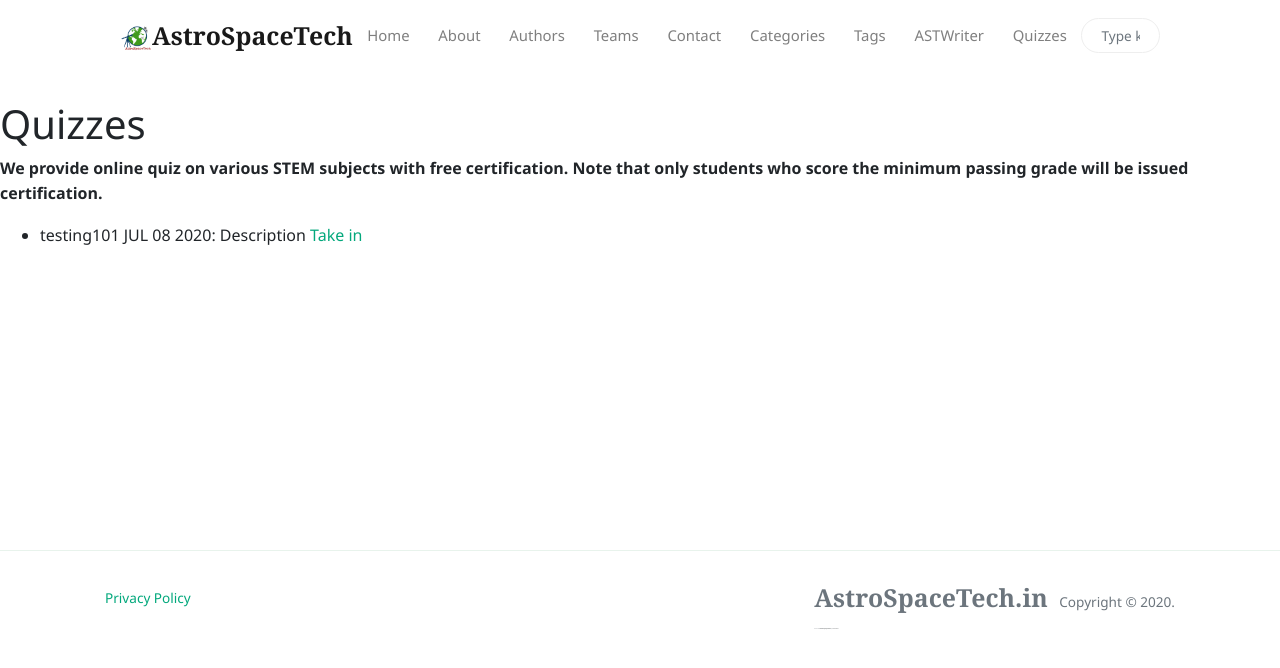
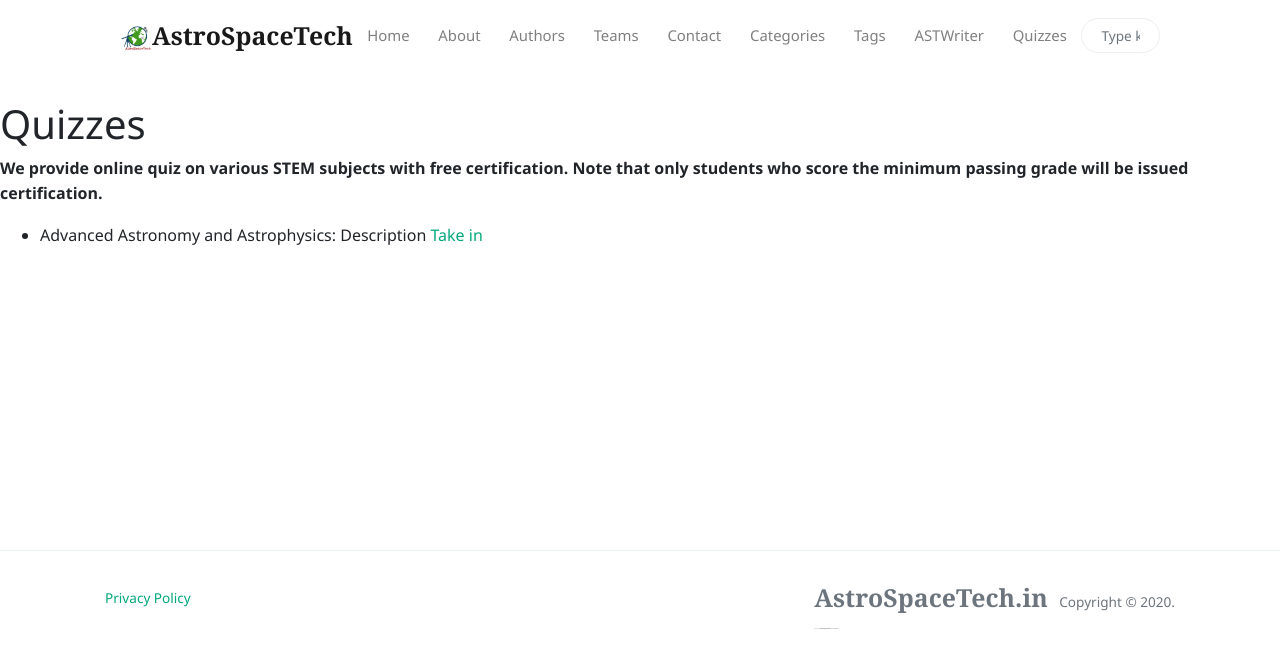
Before and after one commit to AstroSpaceTech/AstroSpaceTech.github.io, a Jekyll site: the page built from quizzes/quizzes.md, in a window 1280 px wide. Shown: the top 668 px of the page. Built offline with Jekyll 4.4.1, drawn with Linux system fonts in a browser that asks for light colours; nearby versions of some CDN libraries.

Commit message:
Update quizzes.md

```diff
--- a/quizzes/quizzes.md
+++ b/quizzes/quizzes.md
@@ -8,6 +8,6 @@ permalink: "/quizzes"
 
 **We provide online quiz on various STEM subjects with free certification. Note that only students who score the minimum passing grade will be issued certification.**
 
-- testing101 JUL 08 2020:
+- Advanced Astronomy and Astrophysics:
     Description
     [Take in](/quizzes/testing101)
```
